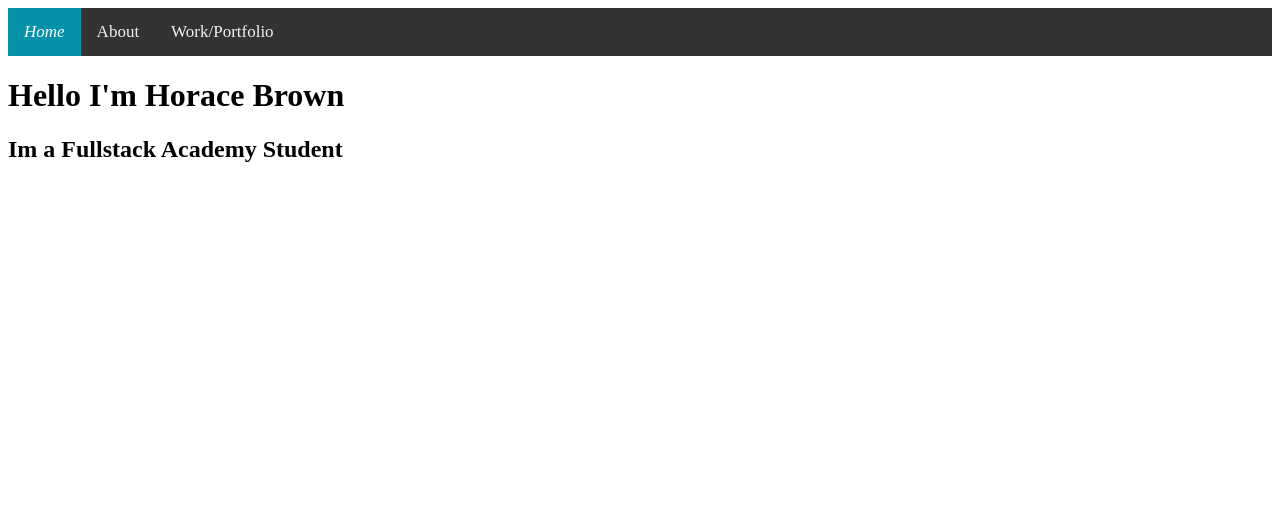
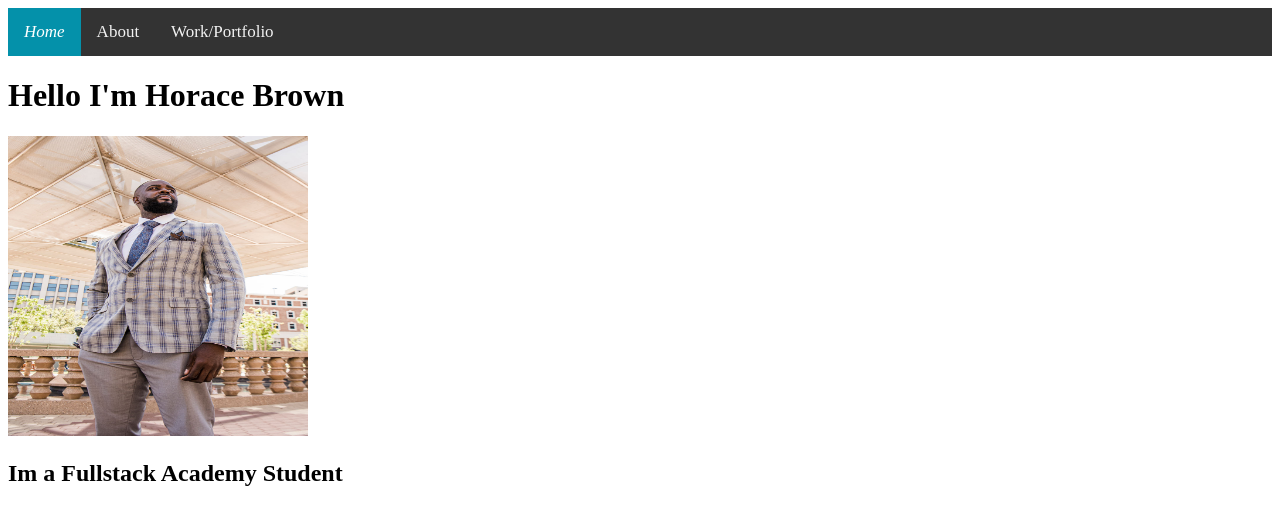
Before and after one commit to Robotninjastar/My_Personal_Resume, a plain HTML site: page about.html in a window 1280 px wide. Drawn offline with Linux system fonts and the light colour scheme.

Commit message:
made some links

```diff
--- a/about.html
+++ b/about.html
@@ -8,6 +8,7 @@
 
   <script></script>
 </head>
+
 <link rel="stylesheet" type="text/css" href="styles/about.css" />
 
 
@@ -22,6 +23,8 @@
 
 </div>
 <h1>Hello I'm Horace Brown</h1>
+<img src="Image/DSC_4720 (1).jpg" alt="Trulli" width="300" height="300">
+
 <h2>Im a Fullstack Academy Student</h2>
 
 <body>
```
Also changed, not shown: portfolio.html (line endings or trailing spaces).
